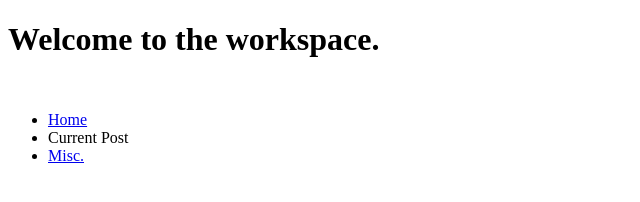
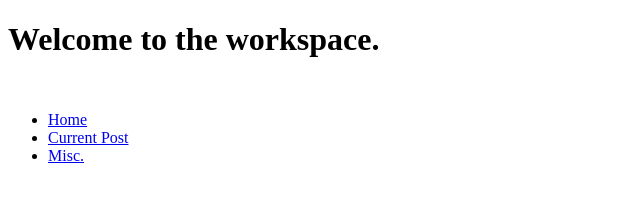
Before and after one commit to twitbler/twitbler.github.io, a plain HTML site: page welcome.html in a window 1280 px wide. Shown: the full height of the page, 0-640 px from the left. Drawn offline with Linux system fonts and the light colour scheme.

Commit message:
Update welcome.html

```diff
--- a/welcome.html
+++ b/welcome.html
@@ -10,7 +10,7 @@
      <nav class="menu">
       <ul>
         <li><a href="welcome.html">Home</a></li>
-        <li><a url="https://raw.githubusercontent.com/twitbler/twitbler.github.io/master/current_post">Current Post</a></li>
+        <li><a href="https://raw.githubusercontent.com/twitbler/twitbler.github.io/master/current_post">Current Post</a></li>
         <li><a href="misc.html">Misc.</a></li>
       </ul>
     </nav>
```
